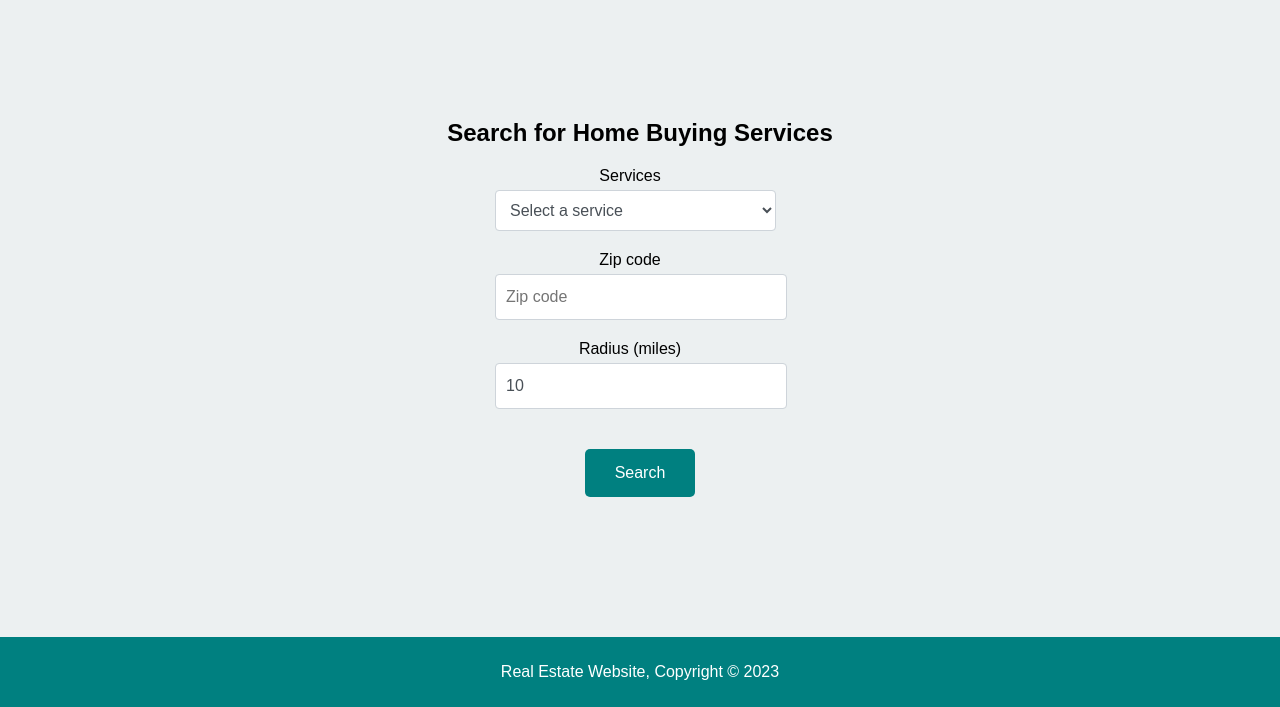
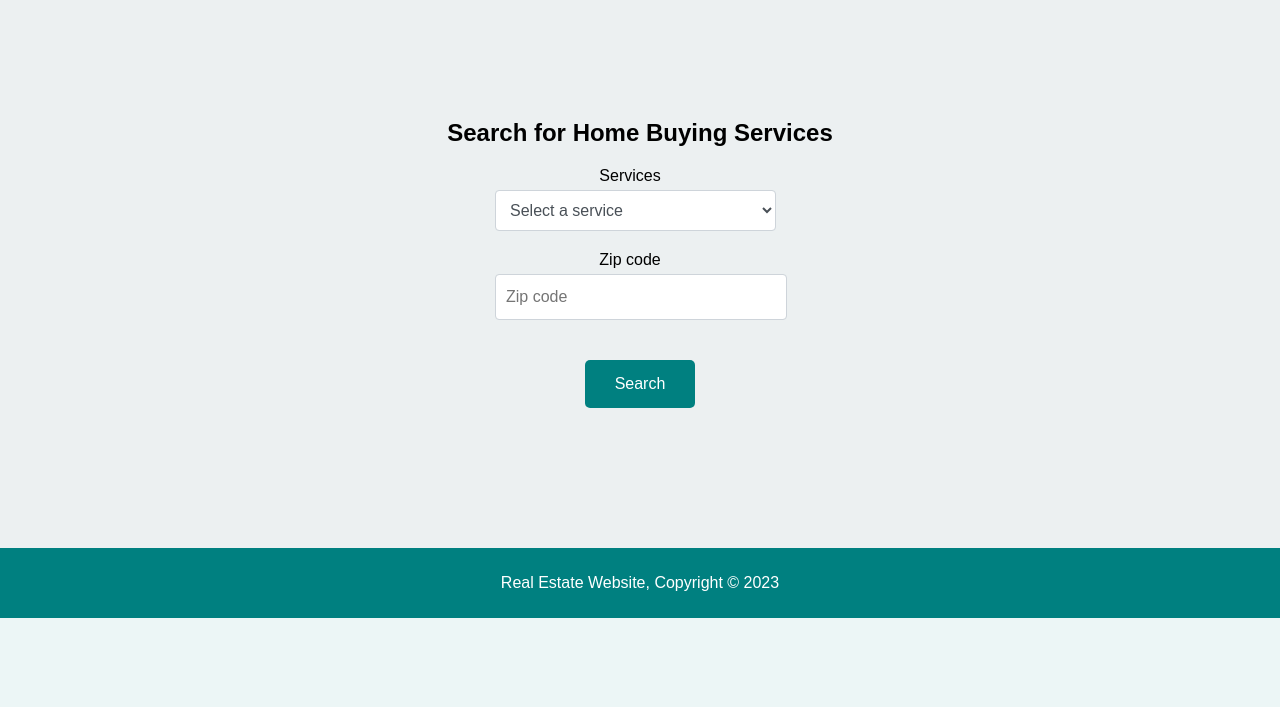
Before and after one commit to jpferner/ownmyhome, a Flask app: page /services in a window 1280 px wide. Shown: the part 358-1065 px from the top of the page. After the commit the page ends 976 px from the top, so only its background shows below. Run offline with Flask 3, Linux system fonts and the light colour scheme; some libraries are stand-ins or nearby versions.

Commit message:
Hard Coded Radius

```diff
--- a/app/static/scripts/search.js
+++ b/app/static/scripts/search.js
@@ -16,7 +16,7 @@ $(document).ready(function () {
 
 function fetchResults(searchQuery, zipCode, startIndex) {
     $('html, body').scrollTop(0);
-    const radius = $('#radius-input').val() * 1609.34;  // Convert miles to meters
+    const radius = 20 * 1609.34;  // Convert miles to meters
     $.ajax({
         url: '/search',
         data: {
--- a/app/templates/services.html
+++ b/app/templates/services.html
@@ -32,10 +32,6 @@
             <label for="zip-input">Zip code</label>
             <input type="text" id="zip-input" placeholder="Zip code">
         </div>
-        <div class="form-group">
-            <label for="radius-input">Radius (miles)</label>
-            <input type="number" id="radius-input" placeholder="Radius (miles)" value="10">
-        </div>
         <button type="submit">Search</button>
     </form>
     <div id="combined-map"></div>
```
Also changed, not shown: 1 other file.
